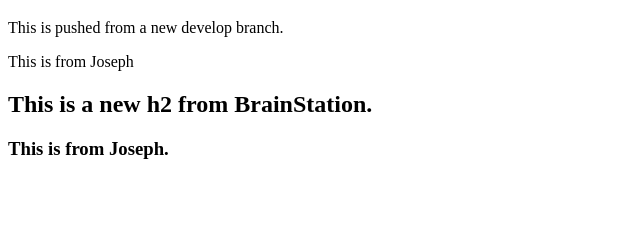
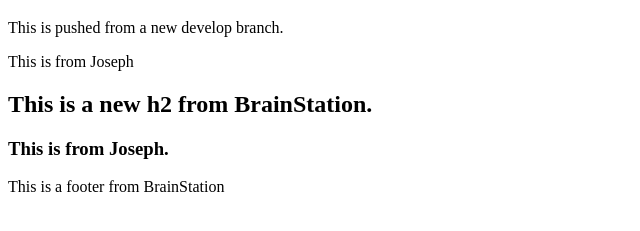
Before and after one commit to musicjoeyoung/gitflow-demo2, a plain HTML site: page index.html in a window 1280 px wide. Shown: the part 87-318 px from the top of the page, without its empty margins (0-640 px from the left). Drawn offline with Linux system fonts and the light colour scheme.

Commit message:
new footer

```diff
--- a/index.html
+++ b/index.html
@@ -13,5 +13,6 @@
     <p>This is from Joseph</p>
     <h2>This is a new h2 from BrainStation.</h2>
     <h3>This is from Joseph.</h3>
+    <footer>This is a footer from BrainStation</footer>
   </body>
 </html>
```
